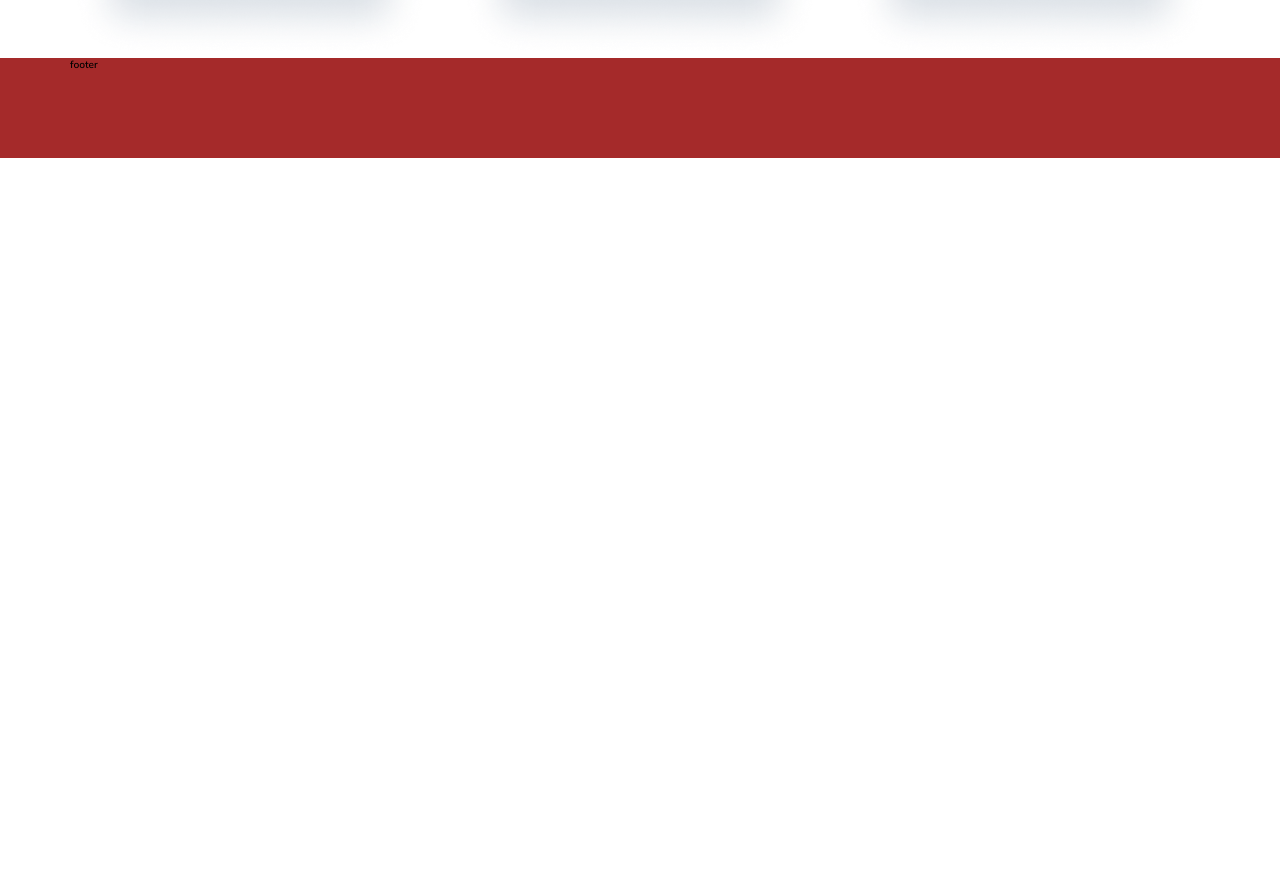
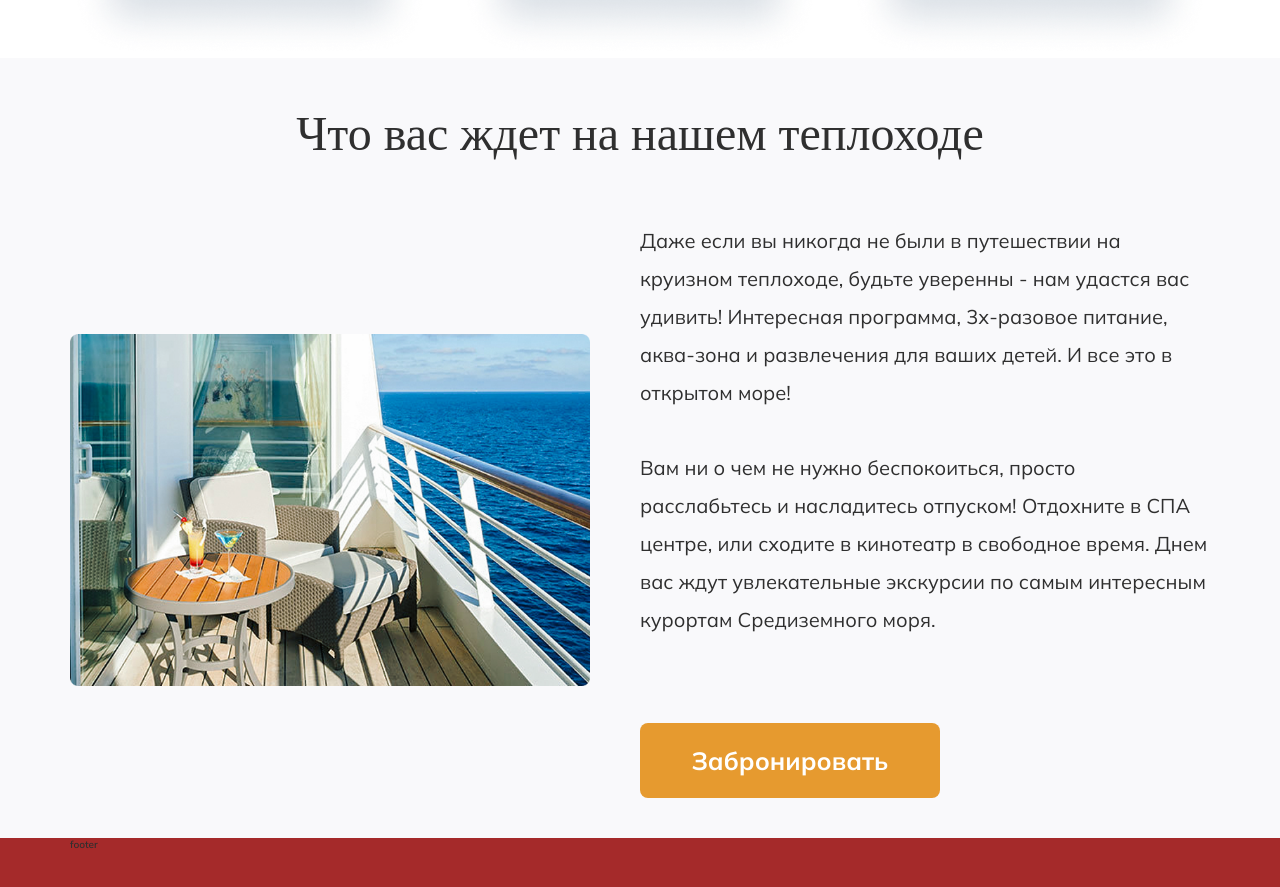
Before and after one commit to IlliaPavlyuchenko/Landing_Serenada, a Vue app: page / in a window 1280 px wide. Shown: the part 1071-1958 px from the top of the page. Before the commit the page ends 1229 px from the top, so only its background shows below. Built offline with nearby package versions, Linux system fonts and the light colour scheme.

Commit message:
feat: add about section

```diff
--- a/src/App.vue
+++ b/src/App.vue
@@ -4,6 +4,7 @@
     <main class="main">
       <Hero />
       <Destinations />
+      <About />
     </main>
     <Footer />
   </div>
@@ -13,6 +14,7 @@
 import Header from "./components/Header.vue";
 import Hero from "./components/Hero.vue";
 import Destinations from "./components/Destinations.vue";
+import About from "./components/About.vue";
 import Footer from "./components/Footer.vue";
 </script>
 
--- a/src/assets/styles/_base.scss
+++ b/src/assets/styles/_base.scss
@@ -7,11 +7,11 @@ html {
   //   font-size: 10px;
   // }
 
-	// @media (min-width: 1024px) and (max-width: 1920px) {
-	// 	font-size: calc(100dvw / 1920 * 10);
-	// }
+  // @media (min-width: 1024px) and (max-width: 1920px) {
+  // 	font-size: calc(100dvw / 1920 * 10);
+  // }
 
-	// @media (max-width: 1023px) {
+  // @media (max-width: 1023px) {
   //   font-size: 10px;
   // }
 }
@@ -25,6 +25,7 @@ body {
 body {
   font-family: $font-main;
   font-weight: 600;
+  color: $color-text;
 }
 
 .wrapper {
@@ -41,17 +42,25 @@ body {
 
 .section {
   width: 100%;
-  padding: 8rem 0;
+  padding: 4rem 0;
+
+  &.section--bg_color {
+    background-color: $color-bg;
+  }
 }
 
 .section__head {
-  margin-bottom: 4rem;
+  margin-bottom: 6rem;
   text-align: center;
 }
 
 .section__title {
   font-family: $font-title;
   font-weight: 400;
+  font-size: 4.8rem;
+  @media (max-width: 1023.9px) {
+    font-size: 2.8rem;
+  }
 }
 
 .container {
--- /dev/null
+++ b/src/components/About.vue
@@ -0,0 +1,94 @@
+<script setup>
+import Button from "@/components/ui/Buttons.vue";
+</script>
+
+<template>
+  <section class="section section--bg_color">
+    <div class="container">
+      <div class="section__head">
+        <h2 class="section__title">Что вас ждет на нашем теплоходе</h2>
+      </div>
+      <div class="about">
+        <div class="about__img">
+          <img
+            loading="lazy"
+            src="../assets/images/about.png"
+            alt="Отдых на борту теплохода"
+          />
+        </div>
+        <div class="about__info">
+          <p class="about__text">
+            Даже если вы никогда не были в путешествии на круизном теплоходе,
+            будьте уверенны - нам удастся вас удивить! Интересная программа,
+            3х-разовое питание, аква-зона и развлечения для ваших детей. И все
+            это в открытом море!
+          </p>
+          <p class="about__text">
+            Вам ни о чем не нужно беспокоиться, просто расслабьтесь и
+            насладитесь отпуском! Отдохните в СПА центре, или сходите в
+            кинотеатр в свободное время. Днем вас ждут увлекательные экскурсии
+            по самым интересным курортам Средиземного моря.
+          </p>
+          <Button variant="primary" size="md">Забронировать</Button>
+        </div>
+      </div>
+    </div>
+  </section>
+</template>
+
+<style lang="scss" scoped>
+.about {
+  display: flex;
+  align-items: center;
+  gap: 16.5rem;
+  @media (max-width: 1440px) {
+    gap: 5rem;
+  }
+  @media (max-width: 1023.9px) {
+    flex-direction: column;
+  }
+
+  &__img {
+    max-width: 100%;
+    width: 74rem;
+    height: 50rem;
+    @media (max-width: 1023.9px) {
+      height: auto;
+    }
+
+    & img {
+      width: 100%;
+      height: 100%;
+      display: block;
+      object-fit: contain;
+      object-position: center;
+    }
+  }
+
+  &__info {
+    max-width: 76.8rem;
+    @media (max-width: 1440px) {
+      max-width: 50%;
+    }
+    @media (max-width: 1023.9px) {
+      max-width: 90%;
+    }
+  }
+
+  &__text {
+    font-size: 2.2rem;
+    font-weight: 400;
+    line-height: 3.8rem;
+    @media (max-width: 1440px) {
+      font-size: 2rem;
+    }
+
+    &:not(:last-of-type) {
+      margin-bottom: 3.7rem;
+    }
+    &:last-of-type {
+      margin-bottom: 8.4rem;
+    }
+  }
+}
+</style>
--- a/src/components/ui/Buttons.vue
+++ b/src/components/ui/Buttons.vue
@@ -3,33 +3,50 @@ import { computed } from "vue";
 
 const props = defineProps({
   variant: { type: String, default: "primary" },
+  size: { type: String, default: "lg" },
 });
 
 const variantClass = computed(() =>
   props.variant === "outline" ? "btn--outline" : "btn--primary"
 );
+
+const sizeClass = computed(() => (props.size === "md" ? "btn--md" : "btn--lg"));
 </script>
 
 <template>
-  <button :class="['btn', variantClass]" @click="$emit('click')">
+  <button :class="['btn', variantClass, sizeClass]" @click="$emit('click')">
     <slot />
   </button>
 </template>
 
 <style lang="scss" scoped>
 .btn {
-  min-width: 34rem;
-  padding: 2.4rem 3.2rem;
   border-radius: 0.8rem;
-  font-size: 2.8rem;
   font-weight: 700;
   font-family: $font-main;
   cursor: pointer;
   transition: all 0.4s ease-in;
 
-  @media (max-width: 768px) {
-    font-size: 2rem;
-    min-width: 26rem;
+  &--lg {
+    min-width: 34rem;
+    padding: 2.4rem 3.2rem;
+    font-size: 2.8rem;
+
+    @media (max-width: 768px) {
+      font-size: 2rem;
+      min-width: 26rem;
+    }
+  }
+
+  &--md {
+    min-width: 30rem;
+    padding: 2.2rem 2.4rem;
+    font-size: 2.5rem;
+
+    @media (max-width: 768px) {
+      font-size: 2rem;
+      min-width: 24rem;
+    }
   }
 
   &--primary {
@@ -38,7 +55,7 @@ const variantClass = computed(() =>
     border: none;
 
     &:hover {
-      background-color: $color-white;
+      background-color: $color-secondary;
       color: $color-primary;
     }
   }
```
Also changed, not shown: src/assets/images/about.png (added).
